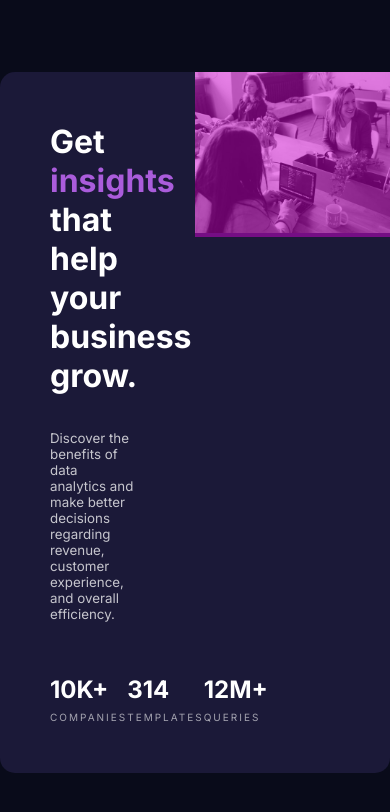
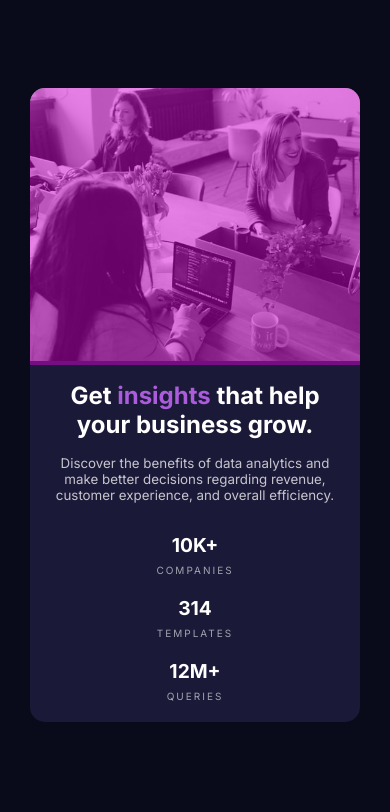
Before and after one commit to srsanjaykumar/stats-preview-card-component, a plain HTML site: page index.html in a window 390 px wide. Drawn offline with Linux system fonts and the light colour scheme.

Commit message:
completed

```diff
--- a/style.css
+++ b/style.css
@@ -48,11 +48,12 @@ span{
     max-width: 50%;
     position: relative;
     max-height: fit-content;
+
 }
 .section-2 img{
     max-width: 100%;
     z-index: 2;
-
+    border-radius: 0 15px 15px 0;
 }
 .overlay{
     position: absolute;
@@ -60,6 +61,7 @@ span{
     height: 100%;
     z-index: 1;
     background-color: rgba(211, 4, 211, 0.486);
+    border-radius: 0 15px 15px 0;
 }
 .benefits{
     margin: 35px auto 30px;
@@ -80,3 +82,55 @@ span{
     margin-top: 7px;
     color: var(--slightly-transparent-white-stats);
 }
+
+
+
+@media (max-width: 850px) {
+    .container{
+        flex-direction: column-reverse;
+        max-width: 330px;
+        max-height: 600px;
+    }
+    h1{
+        font-size: 1.5rem;
+
+    }
+    .section-1{
+        max-width: 100%;
+        padding: 1rem 1.5rem 0rem 1.5rem;
+        text-align: center;
+
+    }
+    .section-2{
+
+        max-width: 100%;
+        background-size: cover;
+        border-radius: 15px 15px 0 0;
+    }
+    .section-2 img{
+        max-width: 100%;
+        border-radius: 15px 15px 0 0;
+    }
+    .overlay{
+        max-width: 100%;
+        border-radius: 15px 15px 0 0;
+    }
+    .information{
+        flex-direction: column;
+        align-items: center;
+        margin-top: 0;
+        width: 100%;
+    }
+    .information p{
+        margin-bottom: 20px;
+    }
+    h2{
+        font-size: 1.2rem;
+    }
+    p{
+        font-size: 0.8rem;
+    }
+.benefits{
+    margin-top:1rem;
+}
+}
```
